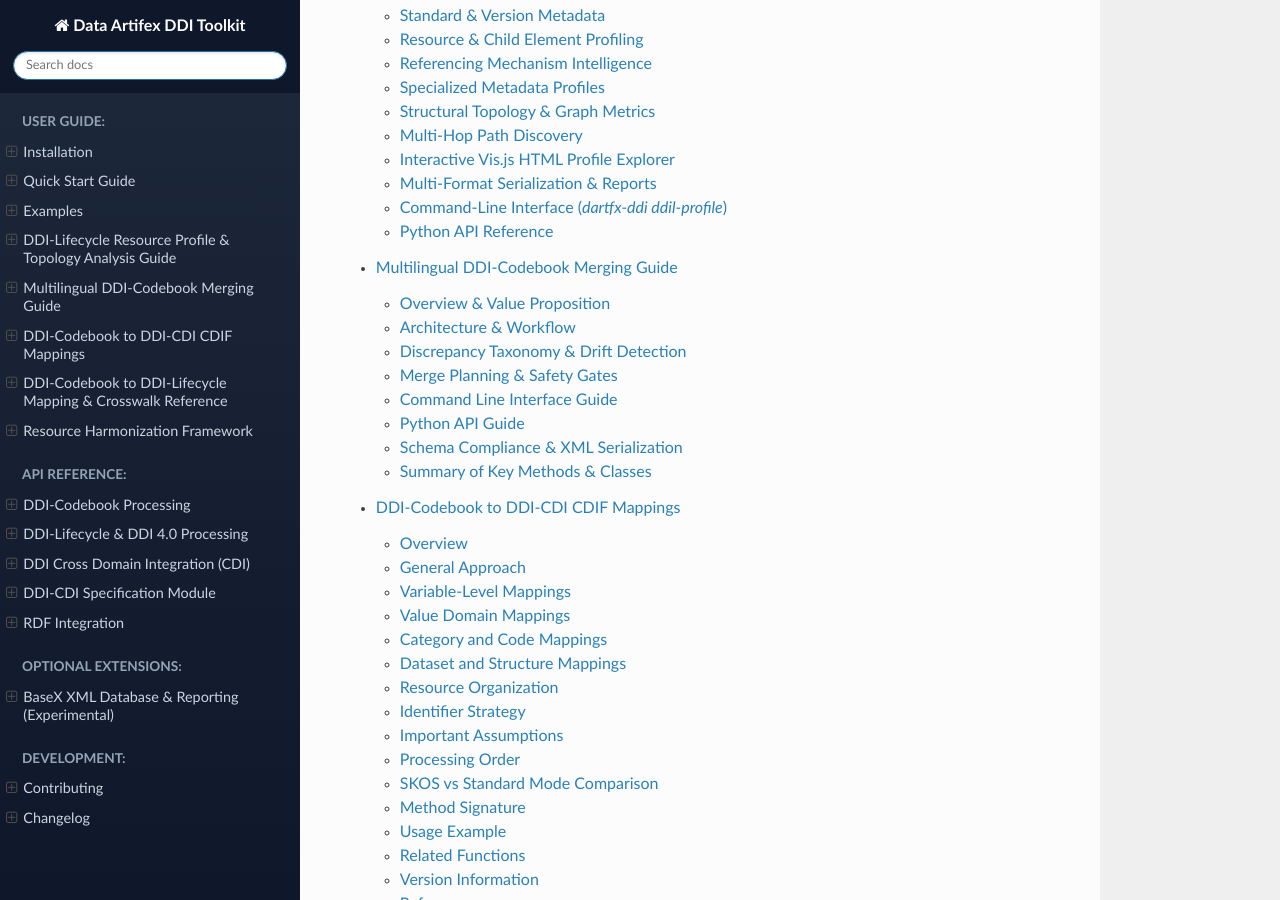
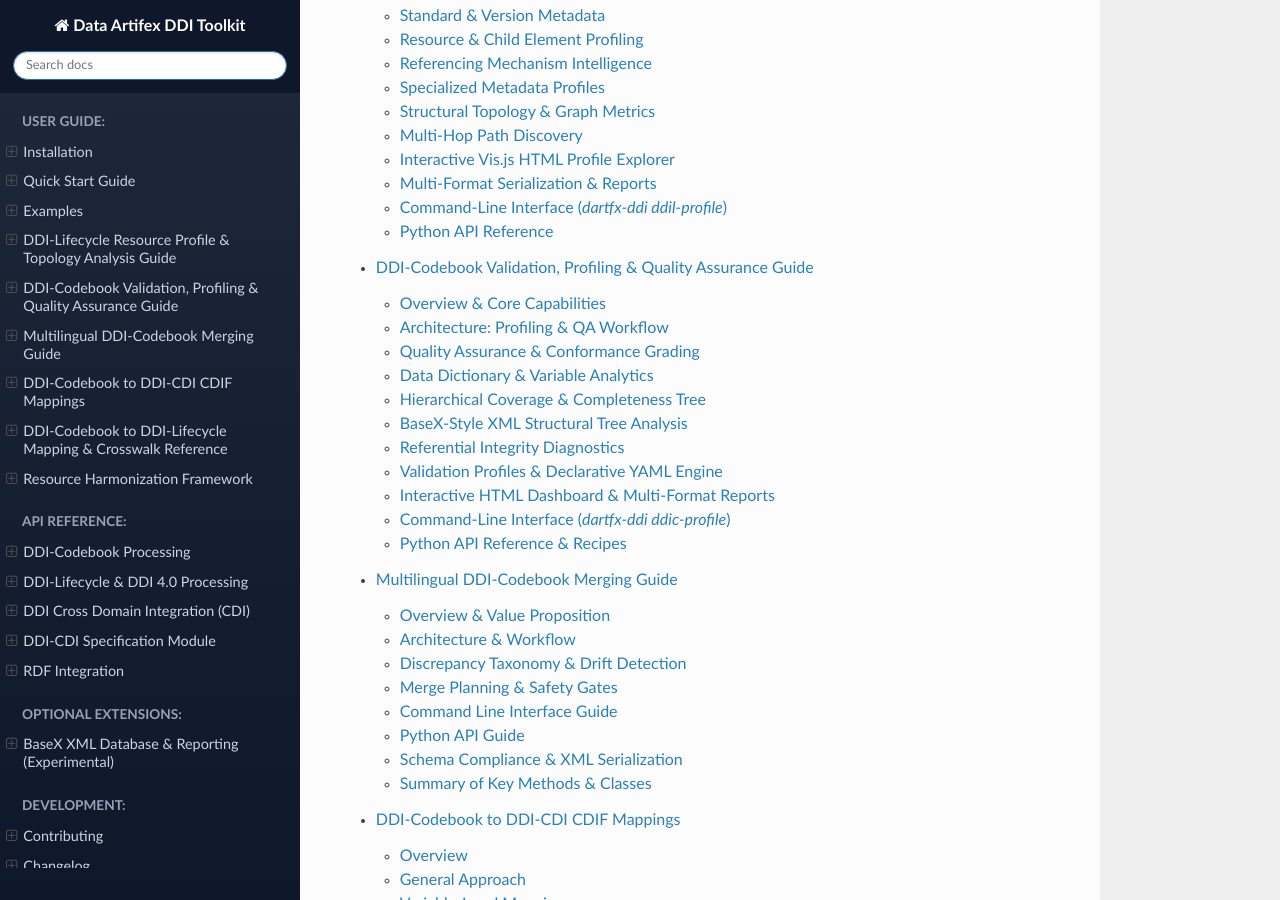
Before and after one commit to DataArtifex/ddi-toolkit, a Sphinx documentation site: the page built from docs/source/index.rst, in a window 1280 px wide and 900 px high, scrolled down 4394 px. Built offline with Sphinx 7.4.7 and the Read the Docs theme 3.1.0, drawn with Linux system fonts in a browser that asks for light colours; some of the changed lines change nothing that is shown.

Commit message:
feat: add DDI-Codebook profiling and quality assurance documentation guide

```diff
--- a/docs/source/ddicodebook.rst
+++ b/docs/source/ddicodebook.rst
@@ -133,6 +133,9 @@ Validation & Profile Engine
 ---------------------------
 
 The DDI-Codebook validation engine decouples base XML Schema conformance from community and workflow-specific profiling rules. In the DDI-Codebook 2.6 schema, almost all attributes and major elements (including ``@ID`` and ``fileDscr``) are optional. Validation profiles allow archives and pipelines to enforce custom rules and recommendations without misclassifying valid XML documents as invalid schema errors.
+
+.. seealso::
+   For the complete end-to-end user guide with full CLI reference (``dartfx-ddi ddic-profile``), Quality Assurance 5-tier grading (A–F), BaseX-style XML structural tree analysis, interactive HTML dashboard, and Data Dictionary analytics, see the dedicated :doc:`ddicodebook_profile` guide.
 
 Built-in Profiles
 ^^^^^^^^^^^^^^^^^
--- /dev/null
+++ b/docs/source/ddicodebook_profile.rst
@@ -0,0 +1,469 @@
+DDI-Codebook Validation, Profiling & Quality Assurance Guide
+============================================================
+
+The **DDI-Codebook Validation, Profiling & Quality Assurance Engine** in ``dartfx.ddi.ddicodebook`` provides comprehensive structural profiling, data dictionary analytics, metadata completeness grading, and quality assurance assessment for **DDI-Codebook 2.5 and 2.6** XML documents.
+
+While basic XML Schema (XSD) validation only verifies syntactic well-formedness and element ordering, the DDI-Codebook Profiling & QA Engine evaluates metadata quality, discoverability, and archival readiness. It scores metadata across standardized quality dimensions, classifies documents into a 5-tier letter grade system (A–F), inventories variables and categories, generates BaseX-style structural path analyses, and exports standalone interactive HTML dashboards and executive Markdown reports.
+
+.. contents:: Table of Contents
+   :local:
+   :depth: 2
+
+Overview & Core Capabilities
+----------------------------
+
+.. list-table::
+   :widths: 28 72
+   :header-rows: 1
+
+   * - Capability
+     - Description
+   * - **Quality Assurance Grading**
+     - Computes an overall quality score (0–100%) and 5-tier letter grade (``A``, ``B``, ``C``, ``D``, ``F``) across six core metadata quality dimensions.
+   * - **Actionable Remediation**
+     - Emits structured QA findings classified by severity (``error``, ``warning``, ``info``) with explicit remediation recommendations.
+   * - **Data Dictionary Analytics**
+     - Classifies variables (numeric, categorical, character, datetime), analyzes category distributions, and calculates coverage metrics for labels, questions, concepts, and universes.
+   * - **Hierarchical Coverage Tree**
+     - Visualizes element presence and completeness across ``docDscr``, ``stdyDscr``, ``fileDscr``, and ``dataDscr`` with child-level insights.
+   * - **BaseX-Style XML Tree Analysis**
+     - Catalogs all element and attribute paths, occurrence frequencies, inferred data types, min/max values, distinct counts, and tree depth metrics.
+   * - **Referential Integrity Diagnostics**
+     - Detects unassigned variables, duplicate variable names, and dangling references between variables, files, weights, and variable groups.
+   * - **Declarative Validation Profiles**
+     - Ships with built-in profiles (``recommended``, ``cdif``, ``schema``) and supports custom YAML profiles with conditional logic (``when``) and context scopes.
+   * - **Interactive HTML Dashboard**
+     - Standalone, dark-themed HTML5 web application with executive KPI cards, quality grade badges, tabbed sections, and real-time variable filtering.
+   * - **CI/CD Quality Gates**
+     - CLI flag ``--min-grade`` (e.g. ``--min-grade B``) enables automated quality enforcement in data deposit pipelines and CI/CD workflows.
+
+Architecture: Profiling & QA Workflow
+-------------------------------------
+
+The profiling pipeline decouples syntactic schema validation from archival business rules and metadata completeness scoring:
+
+.. code-block:: text
+
+   +--------------------------------------------------------------------------------+
+   |                     DDI-CODEBOOK XML (Version 2.5 or 2.6)                      |
+   +--------------------------------------------------------------------------------+
+                                           |
+                                           v
+   +--------------------------------------------------------------------------------+
+   |                       STAGE 1: PARSING & STRUCTURAL AUDIT                      |
+   |                                                                                |
+   |   - Parse XML and build BaseX-style element/attribute structural tree          |
+   |   - Catalog declared sections (docDscr, stdyDscr, fileDscr, dataDscr)          |
+   |   - Harvest metadata language tags (xml:lang, Language declarations)           |
+   |   - Inventory data files (<fileDscr>), cases, and cryptographic fingerprints   |
+   +--------------------------------------------------------------------------------+
+                                           |
+                                           v
+   +--------------------------------------------------------------------------------+
+   |                   STAGE 2: DATA DICTIONARY & INTEGRITY ANALYSIS                |
+   |                                                                                |
+   |   - Classify variable types (numeric, categorical, character, datetime)        |
+   |   - Measure coverage: labels, questions, concepts, universes, missing codes    |
+   |   - Aggregate category statistics: counts, max, median, labeled percentages    |
+   |   - Check referential integrity: unassigned vars, duplicate names, dangling refs|
+   |   - Build hierarchical Metadata Coverage & Completeness Tree                   |
+   +--------------------------------------------------------------------------------+
+                                           |
+                                           v
+   +--------------------------------------------------------------------------------+
+   |                   STAGE 3: QUALITY ASSURANCE & PROFILE SCORING                 |
+   |                                                                                |
+   |   - Execute validation profile rules (recommended, cdif, schema, or custom)    |
+   |   - Score 6 metadata quality dimensions (0.0 - 100.0%)                         |
+   |   - Compute overall quality score & assign letter grade (A, B, C, D, F)        |
+   |   - Formulate actionable remediation advice for each finding                   |
+   +--------------------------------------------------------------------------------+
+                                           |
+                                           v
+   +--------------------------------------------------------------------------------+
+   |                        OUTPUT & EXPORT PIPELINE                                |
+   |                                                                                |
+   |   --> Interactive HTML Dashboard : <stem>.profile.html                         |
+   |   --> Executive Markdown Report  : <stem>.profile.md                           |
+   |   --> Canonical JSON Cache       : <stem>.profile.json                         |
+   |   --> BaseX Structural Tree Text : Console or API                              |
+   +--------------------------------------------------------------------------------+
+
+Quality Assurance & Conformance Grading
+---------------------------------------
+
+Standard 5-Tier Grading Scale
+~~~~~~~~~~~~~~~~~~~~~~~~~~~~~
+
+The engine evaluates metadata completeness against a standardized rating classification:
+
+.. list-table::
+   :widths: 15 20 15 50
+   :header-rows: 1
+
+   * - Grade
+     - Score Range
+     - Status
+     - Quality Description
+   * - **A**
+     - 80.0% – 100.0%
+     - ``pass``
+     - **Excellent**: Comprehensive metadata completeness, thorough variable documentation, and high FAIR readiness.
+   * - **B**
+     - 65.0% – 79.9%
+     - ``pass``
+     - **Good**: Strong documentation meeting standard archival criteria with minor documentation gaps.
+   * - **C**
+     - 50.0% – 64.9%
+     - ``warning``
+     - **Adequate**: Core documentation present; recommended enhancements suggested before long-term preservation.
+   * - **D**
+     - 35.0% – 49.9%
+     - ``warning``
+     - **Basic**: Minimal documentation; substantial gaps in study scope, variables, or category definitions.
+   * - **F**
+     - < 35.0%
+     - ``fail``
+     - **Insufficient**: Critical metadata missing; fails deposit criteria or requires significant remediation.
+
+Six Quality Dimensions
+~~~~~~~~~~~~~~~~~~~~~~
+
+The overall score synthesizes six weighted evaluation dimensions:
+
+1. **Study Identification & Citation** (``study_identification``): Evaluates presence of study title, persistent identifiers, citation, abstract, and authors.
+2. **Study Methodology & Scope** (``study_methodology``): Evaluates temporal coverage, geographic coverage, universe definitions, units of analysis, and sampling procedures.
+3. **Data Files & Structure** (``data_files``): Assesses file definitions, format specifications, case counts, and variable-to-file mappings.
+4. **Variable Documentation** (``variable_documentation``): Checks variable labels, question texts, concepts, universe assignments, and format metadata.
+5. **Value Domains & Categories** (``value_domains``): Measures category labels, missing value specifications, and summary statistics coverage.
+6. **Referential & Relational Integrity** (``referential_integrity``): Audits unassigned variables, duplicate names, and dangling file/weight/group references.
+
+Actionable Findings & Remediation
+~~~~~~~~~~~~~~~~~~~~~~~~~~~~~~~~~
+
+Each rule violation or quality advisory produces a structured ``QAFinding``:
+
+* **``rule_id``**: Unique rule identifier (e.g. ``recommended.study_title``, ``recommended.variable_labels``).
+* **``severity``**: Severity level: ``error``, ``warning``, or ``info``.
+* **``message``**: Clear description of the discrepancy or missing metadata.
+* **``location``**: XPath location where the finding occurred.
+* **``dimension``**: The affected quality dimension.
+* **``remediation``**: Concrete, actionable guidance for resolving the issue.
+
+Data Dictionary & Variable Analytics
+------------------------------------
+
+The ``DataDictionaryProfile`` model provides granular statistics across all documented variables:
+
+.. list-table::
+   :widths: 28 72
+   :header-rows: 1
+
+   * - Metric Group
+     - Description & Metrics
+   * - **Variable Classification**
+     - Counts variables by inferred or declared data type:
+       * ``numeric_variables``: Continuous and discrete numeric variables.
+       * ``categorical_variables``: Discrete variables with defined code lists/categories.
+       * ``character_variables``: Free-text string variables.
+       * ``datetime_variables``: Date and timestamp variables.
+       * ``unspecified_variables``: Variables without explicit format or typing metadata.
+   * - **Completeness Coverage**
+     - Measured as count, total, and percentage:
+       * ``labels_coverage``: Variables with descriptive labels (``<labl>``).
+       * ``questions_coverage``: Variables linked to survey question text (``<qstn>``).
+       * ``concepts_coverage``: Variables associated with concepts (``<concept>``).
+       * ``universes_coverage``: Variables specifying target universes (``<universe>``).
+       * ``missing_defined_coverage``: Variables defining missing codes (``<invalrng>`` / ``catgry@missing``).
+       * ``sumstats_coverage``: Variables with precomputed summary statistics (``<sumStat>``).
+       * ``format_coverage``: Variables defining storage formats (``<varFormat>``).
+       * ``location_coverage``: Variables with column/record storage locations (``<location>``).
+   * - **Category & Code Analytics**
+     - Distribution of categorical domains:
+       * ``total_categories``: Grand total of all categories across all variables.
+       * ``avg_categories_per_categorical_var``: Mean category count.
+       * ``median_categories_per_categorical_var``: Median category count.
+       * ``max_categories``: Maximum categories observed on a single variable.
+       * ``labeled_categories_pct``: Percentage of categories containing human-readable text labels.
+       * ``top_categorical_variables``: Top variables ranked by category cardinality.
+
+Hierarchical Coverage & Completeness Tree
+-----------------------------------------
+
+The engine builds a hierarchical ``CoverageTreeNode`` model representing the DDI-Codebook document structure:
+
+* Each tree node displays:
+  * Element name and XML tag (e.g., ``Variable Description (dataDscr)``, ``Categories (catgry)``).
+  * Population count vs. total opportunities.
+  * Completeness percentage with status badge (``good``, ``moderate``, ``low``, ``info``).
+  * Child-level insights (e.g., categories with values vs. categories with labels).
+* Navigable programmatically via ``node.find_node(tag_or_name)``:
+
+.. code-block:: python
+
+   tree = profile.coverage_tree
+   data_dscr = tree.find_node("dataDscr")
+   print(f"Total variables: {data_dscr.insights['total_variables']}")
+
+BaseX-Style XML Structural Tree Analysis
+----------------------------------------
+
+Inspired by BaseX database path indexing, the profiling engine parses the entire XML hierarchy and generates an ``XmlStructureNode`` tree:
+
+.. code-block:: text
+
+   doc(): 1x
+     codeBook: 1x
+       @version: 1x, string [2.5, 2.5], leaf
+       docDscr: 1x
+         citation: 1x
+           titlStmt: 1x
+             titl: 1x, leaf
+       stdyDscr: 1x
+         citation: 1x
+           titlStmt: 1x
+             titl: 1x, leaf
+       dataDscr: 1x
+         var: 67x
+           @name: 67x, 67 distinct strings, leaf
+           labl: 67x, leaf
+           catgry: 896x
+             catValu: 896x, leaf
+             labl: 896x, leaf
+
+Key Features:
+* Lists all element and attribute paths with exact occurrence multipliers (e.g. ``var: 67x``).
+* Infers data types (``string``, ``integer``, ``double``) and identifies leaf nodes.
+* Calculates value bounds (``min_value``, ``max_value``) and distinct value counts.
+* Computes structural summary properties: ``total_elements_count``, ``total_attributes_count``, and ``max_tree_depth``.
+* Exportable directly via ``profile.xml_tree_text`` or the CLI flag ``--xml-tree``.
+
+Referential Integrity Diagnostics
+---------------------------------
+
+The ``CodebookIntegrityProfile`` model audits internal relational links across the codebook:
+
+* **Unassigned Variables**: Variables defined in ``dataDscr`` that lack a parent ``fileDscr`` reference.
+* **Duplicate Variable Names**: Multiple variables sharing identical names (case-insensitive collision check).
+* **Dangling File References**: Variable ``@files`` attributes pointing to non-existent ``fileDscr`` IDs.
+* **Dangling Weight References**: Variable ``@wgt-var`` attributes referencing missing variable IDs.
+* **Dangling Group References**: Variable group ``varGrp@var`` references to non-existent variables.
+* **Integrity Status**: ``profile.integrity.is_clean`` flags whether the document is completely free of referential defects.
+
+Validation Profiles & Declarative YAML Engine
+---------------------------------------------
+
+The validation engine separates base XML Schema conformance from workflow-specific profile constraints.
+
+Built-in Profiles
+~~~~~~~~~~~~~~~~~
+
+* **``recommended``** (*Default*): Archival and FAIR discovery best practices. Missing non-essential attributes (such as ``@ID`` on ``<codeBook>`` or ``<fileDscr>``) are flagged as **warnings**, allowing schema-valid documents to pass.
+* **``cdif``**: Readiness checks for conversion to DDI-CDI / CDIF RDF. Enforces mandatory ``@ID`` attributes on studies and data files because CDIF URI minting strictly requires them.
+* **``schema``**: Pure W3C XML Schema (XSD) conformance without extra opinionated business rules.
+
+Custom Declarative YAML Profiles
+~~~~~~~~~~~~~~~~~~~~~~~~~~~~~~~~
+
+Institutions can author custom validation profiles in YAML:
+
+.. code-block:: yaml
+
+   profile:
+     id: custom-archive
+     name: Institutional Archive Deposit Profile
+     description: Custom preservation constraints for internal survey deposits.
+     version: "1.0"
+     target_standard: "DDI-C 2.6"
+
+   rules:
+     # Mandatory rule: Study title must be present
+     - id: archive.study_title
+       target: codeBook/stdyDscr/citation/titlStmt/titl
+       rule: required
+       message: "Study title is mandatory for deposit."
+
+     # Recommended rule: File persistent identifier
+     - id: archive.file_id
+       context: codeBook/fileDscr
+       target: "@ID"
+       rule: recommended
+       message: "Data files should have persistent identifiers."
+
+     # Conditional rule: If a category defines a value, it should define a label
+     - id: archive.category_labels
+       context: codeBook/dataDscr/var/catgry
+       when: "catValu"
+       target: "labl"
+       rule: recommended
+       message: "Categories with values should define descriptive labels."
+
+Interactive HTML Dashboard & Multi-Format Reports
+-------------------------------------------------
+
+The profiling engine renders results into multiple formats:
+
+.. list-table::
+   :widths: 18 22 60
+   :header-rows: 1
+
+   * - Format
+     - Python Method
+     - Description
+   * - **Interactive HTML**
+     - ``profile.to_html()``
+     - Standalone, dark-themed dashboard with grade badge, KPI cards, tabs, and live variable search.
+   * - **Markdown**
+     - ``profile.to_markdown()``
+     - Executive audit report with KPI tables, dimension breakdowns, coverage tree, and variable inventory.
+   * - **Canonical JSON**
+     - ``profile.to_json()``
+     - Complete serialization of summary metrics, data dictionary, integrity diagnostics, and QA findings.
+
+HTML Dashboard Features
+~~~~~~~~~~~~~~~~~~~~~~~
+
+* **Executive Header & Badge**: Prominently displays the quality grade (``A``–``F``) with adaptive color coding (emerald, amber, rose), total score (0–100), and study metadata.
+* **KPI Metrics Grid**: Quick-glance cards for Variables, Data Files, Categories, XML Elements, Primary Language, and Status.
+* **Tabbed Explorer**:
+  * **🎯 Quality Assessment**: Dimension score cards, progress bars, and actionable findings with remediation badges.
+  * **📊 Coverage & Dictionary**: Variable type distributions, category analytics, and completeness metrics.
+  * **📋 Detailed Variables**: Sortable, searchable inventory table with labels, types, categories, formats, and missing codes.
+  * **📁 Data Files & Groups**: Physical file specifications, record counts, and variable group memberships.
+  * **📖 Study Information**: Study title, abstract, citation, producers, and temporal/geographic scope checklist.
+  * **🌲 Coverage Tree**: Hierarchical metadata presence tree with expandable child insights.
+  * **🔍 XML Structure**: Interactive BaseX-style structural path viewer.
+  * **⚙️ Raw JSON**: Built-in JSON viewer with one-click copy.
+
+Command-Line Interface (`dartfx-ddi ddic-profile`)
+--------------------------------------------------
+
+The ``dartfx-ddi ddic-profile`` command provides terminal access to all profiling and QA capabilities:
+
+Basic Markdown report to stdout:
+
+.. code-block:: bash
+
+   dartfx-ddi ddic-profile mycodebook.xml
+
+Generate all formats (Markdown, JSON, HTML) in an output directory:
+
+.. code-block:: bash
+
+   dartfx-ddi ddic-profile mycodebook.xml --format all --output-dir ./reports/
+
+Profile against CDIF conversion readiness profile:
+
+.. code-block:: bash
+
+   dartfx-ddi ddic-profile mycodebook.xml --profile cdif --format html,md
+
+Enforce automated CI/CD Quality Gate (fails with exit code 1 if below grade):
+
+.. code-block:: bash
+
+   dartfx-ddi ddic-profile mycodebook.xml --min-grade B
+
+Inspect BaseX-style XML structural tree in console:
+
+.. code-block:: bash
+
+   dartfx-ddi ddic-profile mycodebook.xml --xml-tree
+
+Profile using custom YAML validation profile:
+
+.. code-block:: bash
+
+   dartfx-ddi ddic-profile mycodebook.xml --profile ./my_archive_profile.yaml
+
+CLI Options Reference
+~~~~~~~~~~~~~~~~~~~~~
+
+.. list-table::
+   :widths: 28 15 57
+   :header-rows: 1
+
+   * - Option
+     - Short Flag
+     - Description
+   * - ``--format``
+     - ``-f``
+     - Comma-separated output formats: ``md``, ``json``, ``html``, or ``all``. Default: ``md``.
+   * - ``--profile``
+     - ``-p``
+     - Validation profile: ``recommended`` (default), ``cdif``, ``schema``, or custom YAML path.
+   * - ``--output``
+     - ``-o``
+     - Explicit output file path or base name.
+   * - ``--output-dir``
+     - ``-od``
+     - Directory where reports will be saved (``<stem>.profile.md``, ``.json``, ``.html``).
+   * - ``--title``
+     -
+     - Custom title for profile reports.
+   * - ``--min-grade``
+     -
+     - Minimum required quality grade (``A``, ``B``, ``C``, ``D``, ``F``). Exits with code 1 if failed.
+   * - ``--xml-tree``
+     -
+     - Print only the BaseX-style XML structural tree to console.
+   * - ``--detailed / --summary``
+     -
+     - Include detailed variable inventory in report (default: detailed).
+   * - ``--strict / --no-strict``
+     -
+     - Treat validation warnings as errors.
+   * - ``--refresh``
+     -
+     - Force re-parsing XML and refresh cached JSON profile.
+
+Python API Reference & Recipes
+------------------------------
+
+Basic Profiling Workflow
+~~~~~~~~~~~~~~~~~~~~~~~~
+
+.. code-block:: python
+
+   from dartfx.ddi.ddicodebook import analyze_ddic_profile
+
+   # 1. Analyze profile with default 'recommended' profile
+   profile = analyze_ddic_profile("mycodebook.xml", profile="recommended")
+
+   # 2. Inspect overall QA grade and score
+   print(f"Grade: {profile.quality.grade} ({profile.quality.overall_score:.1f}/100)")
+   print(f"Status: {profile.quality.status}")
+
+   # 3. Check quality dimensions
+   for dim_key, dim in profile.quality.dimensions.items():
+       print(f"Dimension '{dim.label}': {dim.score:.1f}% ({dim.status})")
+
+   # 4. Review actionable findings
+   for finding in profile.quality.findings:
+       print(f"[{finding.severity.upper()}] {finding.message}")
+       if finding.remediation:
+           print(f"  Remediation: {finding.remediation}")
+
+   # 5. Inspect Data Dictionary metrics
+   dd = profile.data_dictionary
+   print(f"Variables: {dd.total_variables} ({dd.categorical_variables} categorical, {dd.numeric_variables} numeric)")
+   print(f"Labels Coverage: {dd.labels_coverage.percentage}%")
+   print(f"Total Categories: {dd.total_categories} (Max on single var: {dd.max_categories})")
+
+   # 6. Export reports
+   md_report = profile.to_markdown()
+   html_dashboard = profile.to_html()
+   json_data = profile.to_json()
+
+Validating with `validate_codebook_xml`
+~~~~~~~~~~~~~~~~~~~~~~~~~~~~~~~~~~~~~~~
+
+.. code-block:: python
+
+   from dartfx.ddi.ddicodebook import utils as cb_utils
+
+   # Lightweight validation with 'recommended' or 'cdif' profile
+   is_valid, report = cb_utils.validate_codebook_xml("mycodebook.xml", profile="recommended")
+   if not is_valid:
+       for err in report["errors"]:
+           print(f"Error: {err['message']} at {err.get('location')}")
--- a/docs/source/index.rst
+++ b/docs/source/index.rst
@@ -134,6 +134,7 @@ Resource Bank Ingestion & Sub-Linear Candidate Blocking::
    quickstart
    examples
    ddilifecycle_profile
+   ddicodebook_profile
    codebook_i18n_merge
    codebook_to_cdi_mappings
    codebook_to_lifecycle_mappings
```
